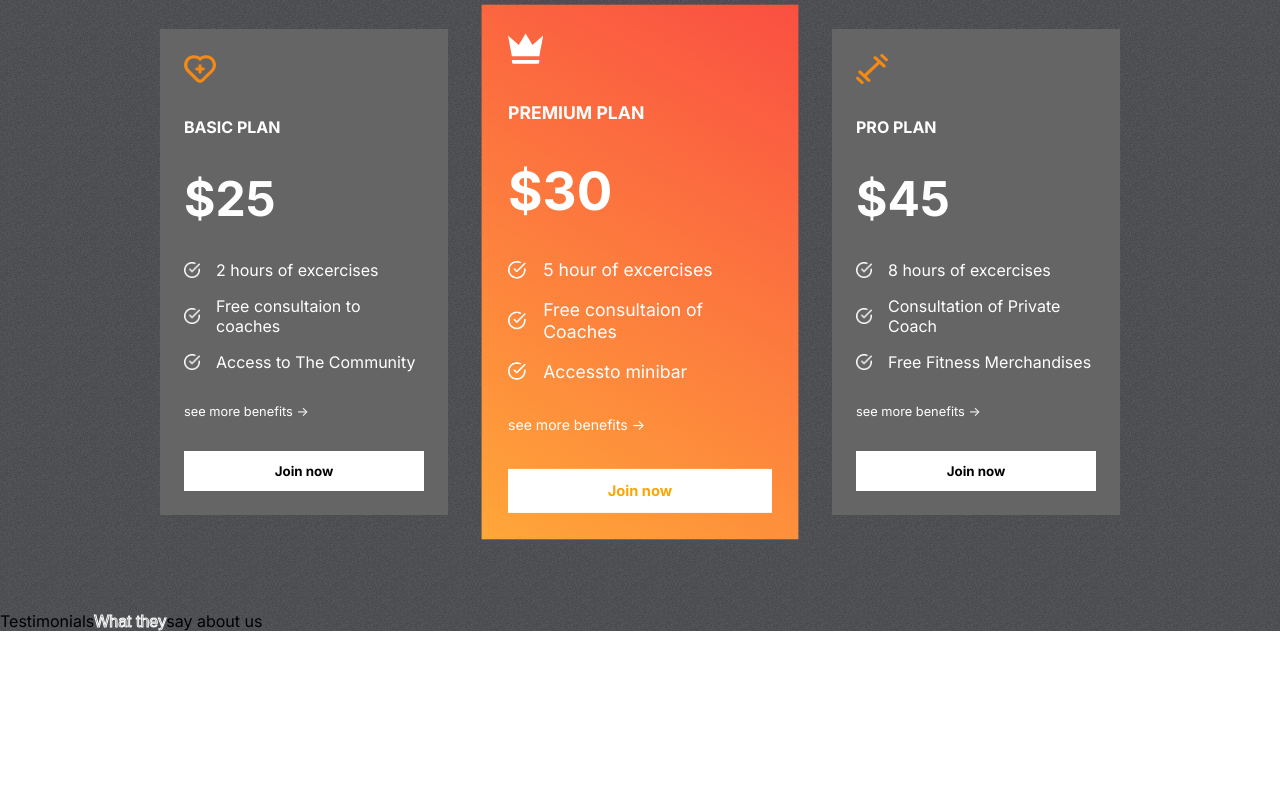
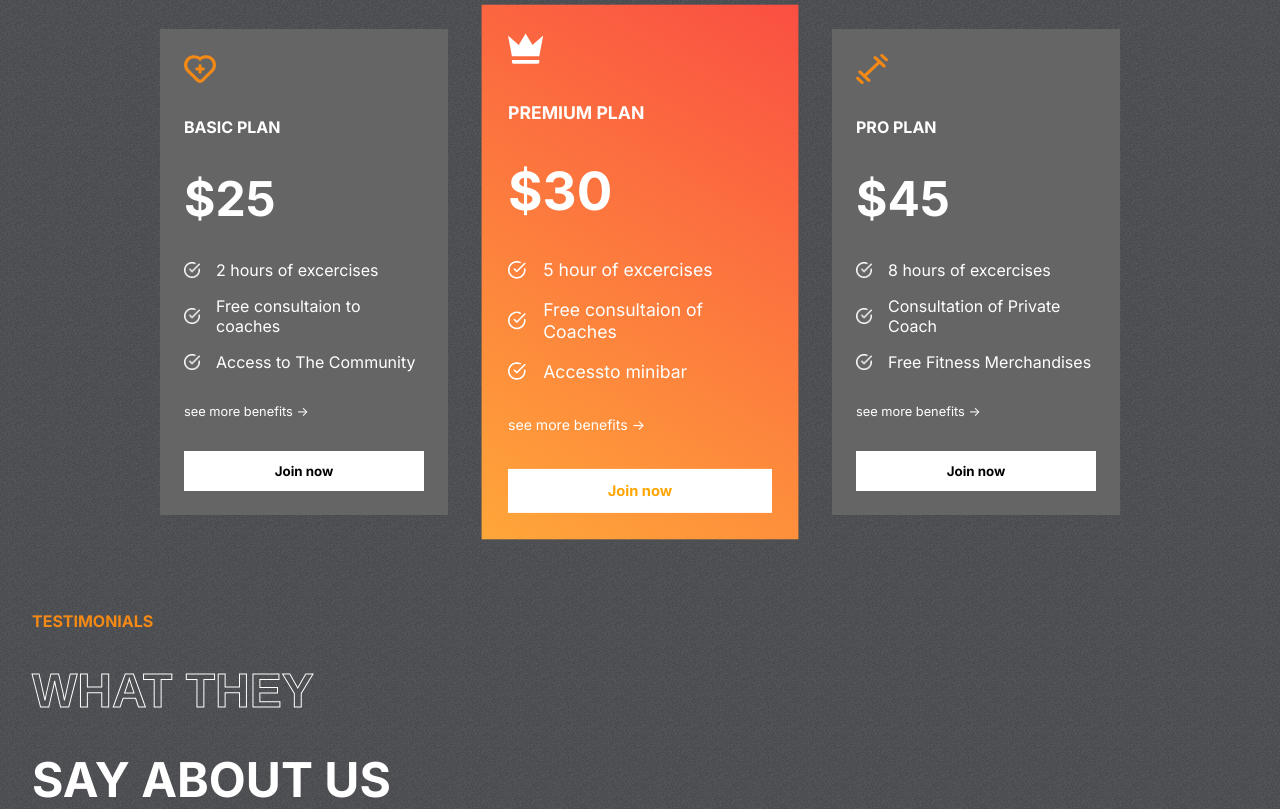
Before and after one commit to okwisfav/gymwebsite, a React (Create React App) app: page / in a window 1280 px wide. Shown: the part 1962-2771 px from the top of the page. Before the commit the page ends 2593 px from the top, so only its background shows below. Built offline with nearby package versions, Linux system fonts and the light colour scheme; the HTML template or start-up script is replaced by a standard one.

Commit message:
testimorials

```diff
--- a/src/components/Testimorials/Testimorials.css
+++ b/src/components/Testimorials/Testimorials.css
@@ -0,0 +1,25 @@
+.Testimonials{
+    display: flex;
+    gap: 1rem;
+    padding: 0 2rem;
+}
+
+.left-t{
+    display: flex;
+    flex:  1 1;
+    gap: 2rem;
+    flex-direction: column;
+    text-transform: uppercase;
+    color: white;
+}
+
+.left-t>:nth-child(1){
+    color: var(--orange);
+    font-weight: bold;
+}
+
+.left-t>:nth-child(2),
+.left-t>:nth-child(3){
+    font-weight: bold;
+    font-size: 3rem;
+}
```
